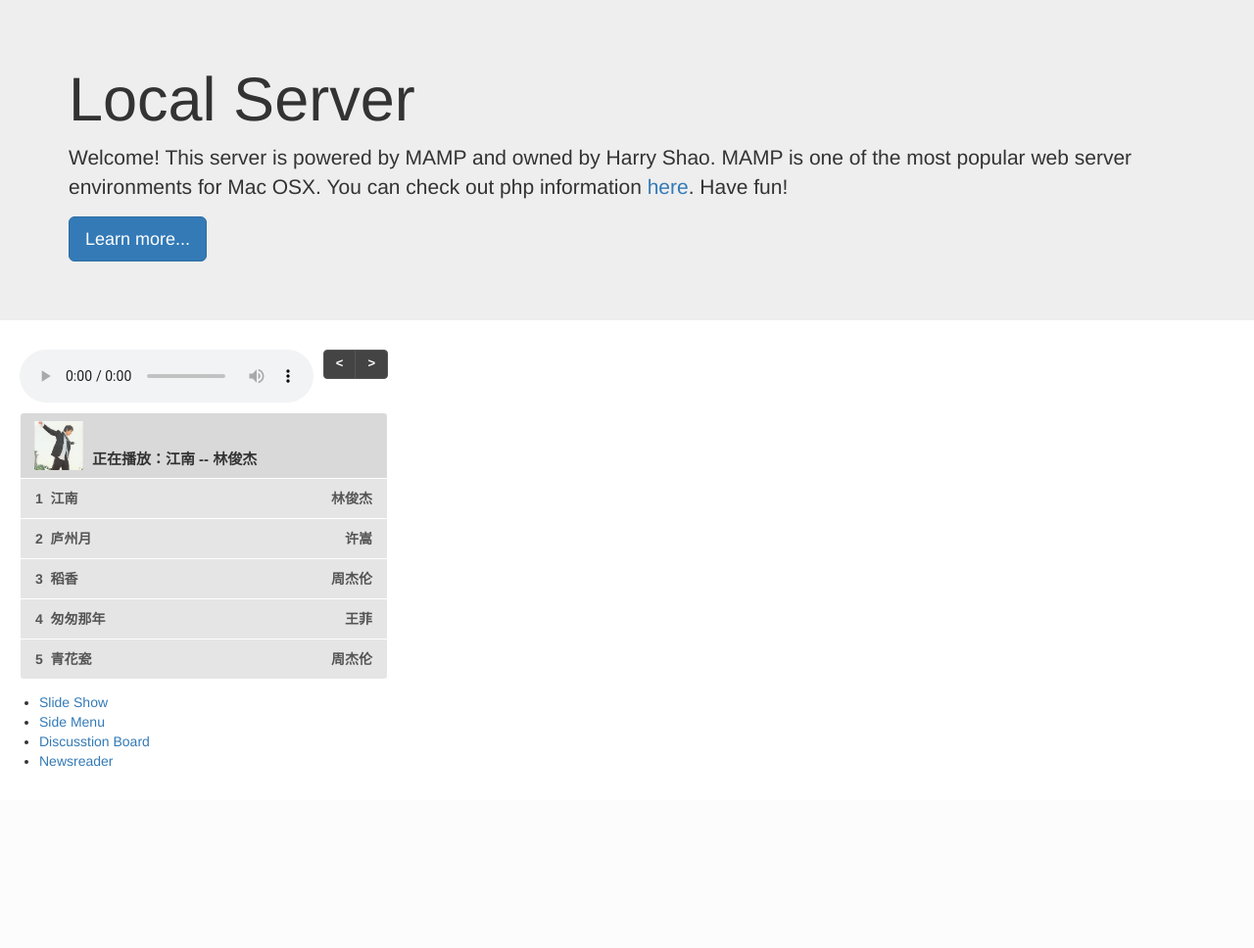
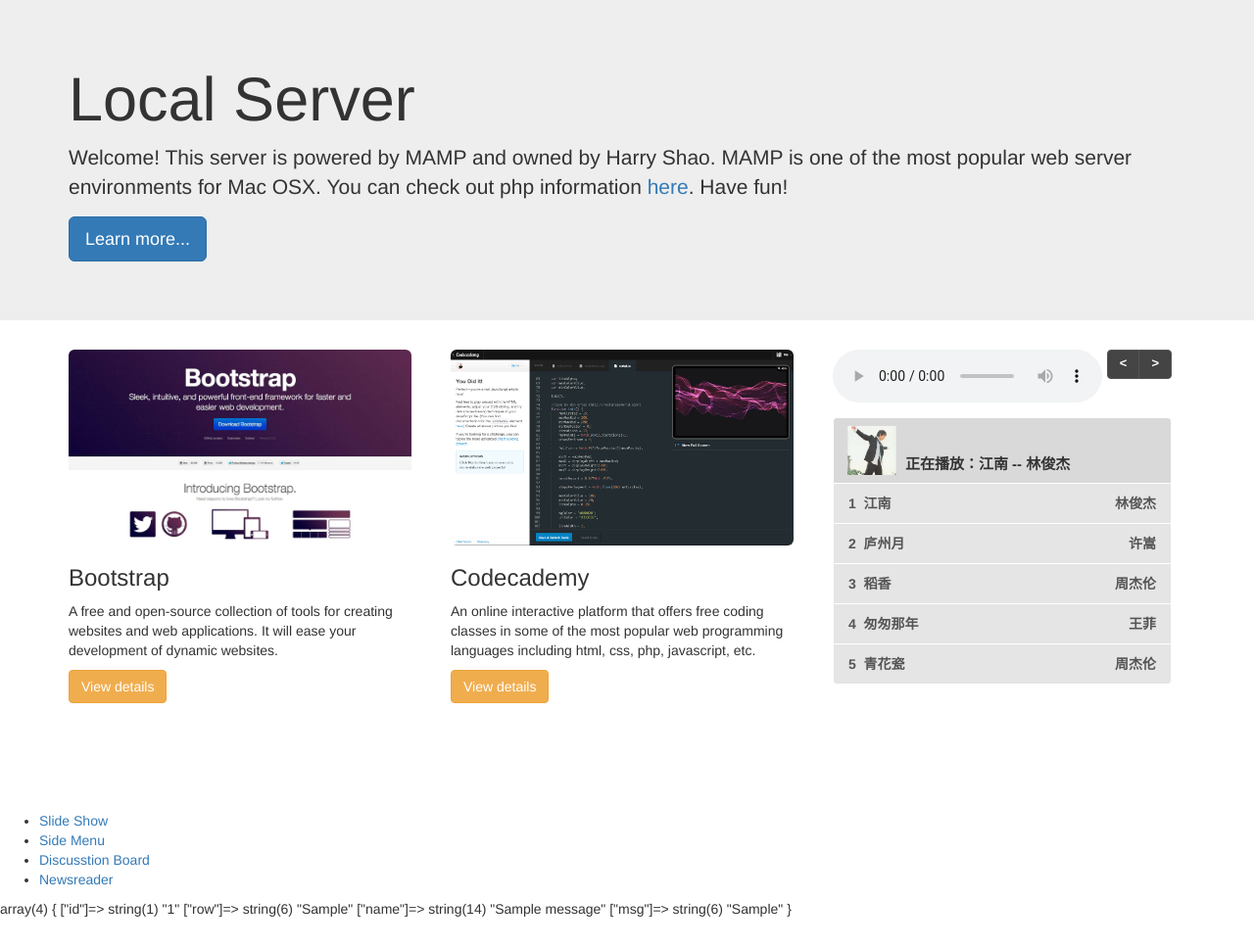
Before and after one commit to ysharry/personal-web, a PHP site: page /MAMP/ in a window 1280 px wide. Shown: the part 51-1019 px from the top of the page at 98% size. Before the commit the page ends 834 px from the top, so only its background shows below. Run offline with PHP 8.4, Linux system fonts and the light colour scheme; tables that the repository leaves empty or names only in its code hold one stand-in row (values such as "Sample post").

Commit message:
add database connection

```diff
--- a/audio.js
+++ b/audio.js
@@ -10,7 +10,7 @@
 	var info_text = document.getElementById("info-text");
 	var index = 0;
 	audio.src= mus_path+music_list[index]+".mp3";
-	audio.play();
+	//audio.play();
 
 	var changeMusic = function(){
 		audio.src = mus_path+music_list[index]+".mp3";
--- /dev/null
+++ b/database_close.php
@@ -0,0 +1,3 @@
+<?php
+	mysqli_close($connection);
+?>
--- /dev/null
+++ b/database_connection.php
@@ -0,0 +1,11 @@
+<?php
+	$db = "personalWeb";
+	$user = "root";
+	$password = "root";
+	$host = "localhost";
+	$connection = mysqli_connect($host,$user,$password,$db);
+
+	if(mysqli_connect_errno()){
+		die("Error detected: ".mysqli_connect_error()."(".mysqli_connect_errno().")");
+	}
+?>
--- a/index.php
+++ b/index.php
@@ -1,3 +1,24 @@
+<?php
+	require_once("database_connection.php");
+
+	$query = "SELECT * FROM message ";
+	$query .= "WHERE row = 0";
+
+	$result = mysqli_query($connection,$query);
+	if(!$result){
+		die("query failed");
+	}
+	if(count($_POST)){
+		$name = $_POST['usr'];
+		$msg = $_POST['pw'];
+		$query = "INSERT INTO message (row,name,msg) VALUE (1,'{$name}','{$msg}')";
+		$r2 = mysqli_query($connection,$query);
+		if(!$r2){
+			die("insert failed");
+		}
+	}
+?>
+<!DOCTYPE html>
 <html>
 	<head>
 		<title>
@@ -20,7 +41,7 @@
 				<form class= "navbar-form pull-right" action = "index.php" method="post">
 						<input class="form-control" type="text" placeholder="username" name="usr"/>
 						<input class="form-control"type="password" placeholder="password" name="pw"/>
-						<button class="btn btn-success">Sign in</button>
+						<button type="submit" class="btn btn-success">Sign in</button>
 				</form>
 		</nav>
 
@@ -34,7 +55,23 @@
 			</div>
 		</div>
 
-		<div id="player">
+
+
+		<div class="resources container">
+			<div class="row">
+				<div class="col-md-4">
+					<a href="http://getbootstrap.com/" target="_blank"><img src="pic/bootstrap.jpg" class="img-rounded"></a>
+					<h3>Bootstrap</h3>
+					<o>A free and open-source collection of tools for creating websites and web applications. It will ease your development of dynamic websites.</p>
+					<p><a href="http://getbootstrap.com/" target="_blank" class="btn btn-warning">View details</a></p>
+				</div>
+				<div class="col-md-4">
+					<a href="https://www.codecademy.com/learn/" target="_blank"><img src="pic/codecademy1.png" class="img-rounded"></a>
+					<h3>Codecademy</h3>
+					<o>An online interactive platform that offers free coding classes in some of the most popular web programming languages including html, css, php, javascript, etc. </p>
+					<p><a href="https://www.codecademy.com/learn/" target="_blank" class="btn btn-warning">View details</a></p>
+				</div>
+				<div id="player" class="col-md-4">
 
 					<div class="audio-control">
 						<audio id="audio" controls="controls">
@@ -43,8 +80,8 @@
 					</div>
 
 					<div class="btn-group audio-control pull-right" role ="group">
-				<button class="btn btn-default" id="prev">&lt;</button>
-				<button class="btn btn-default" id="next">&gt;</button>
+						<button class="btn btn-default my-btn" id="prev">&lt;</button>
+						<button class="btn btn-default my-btn" id="next">&gt;</button>
 					</div>
 					<div class="list-group song-list">
 						<li class="list-group-item info">
@@ -73,8 +110,10 @@
 						</a>
 					</div>
 				</div>
+			</div>
+		</div>
 
-		<div>
+		<div style="margin-top:100px">
 			<ul>
 				<li><a href="WebMaster/slide">Slide Show</a></li>
 				<li><a href="WebMaster/menu">Side Menu</a></li>
@@ -82,7 +121,13 @@
 				<li><a href="WebMaster/newsreader">Newsreader</a></li>
 			</ul>
 		</div>
-
+		<p>
+			<?php
+				while($row = mysqli_fetch_assoc($result)){
+					var_dump($row);
+				}
+			?>
+		</p>
 
 
 
@@ -92,3 +137,6 @@
 		<script src="main.js"></script>
 	</body>
 </html>
+<?php
+	require_once("database_close.php");
+?>
--- a/main.css
+++ b/main.css
@@ -4,6 +4,9 @@
 	background: white ;
 	background-size: 100% auto;
 	background-position:0px -50px;
+}
+audio {
+	width:275px;
 }
 
 .navbar {
@@ -19,14 +22,14 @@
 #player{
 	width:376px;
 	height:350px;
-	margin-left: 20px;
+	/*margin-top: 20px;*/
 }
 
 .audio-control{
 	display: inline;
 }
 
-.btn-default{
+.my-btn{
 	height:30px;
 	font-size: 13px;
 	font-weight: bold;
@@ -37,7 +40,7 @@
 	padding-top: 3px
 }
 
-.btn-default:hover{
+.my-btn:hover{
 	background-color: #555;
 	border-color: #555;
 	color:white;
@@ -75,3 +78,12 @@
 	left:5px;
 	font-size: 15px;
 }
+
+.navbar-fixed-top {
+	position: absolute;
+}
+
+.resources a img{
+	width:350px;
+	height:200px;
+}
```
Also changed, not shown: pic/bootstrap.jpg (added), pic/codecademy.jpg (added), pic/codecademy.png (added), pic/codecademy1.png (added), 2 other files. Lines whose indentation alone changed are shown as unchanged.
